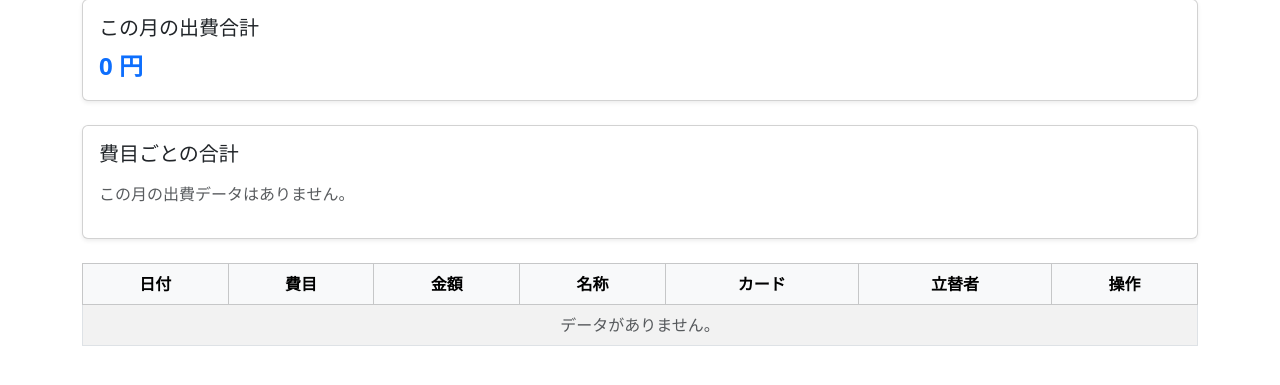
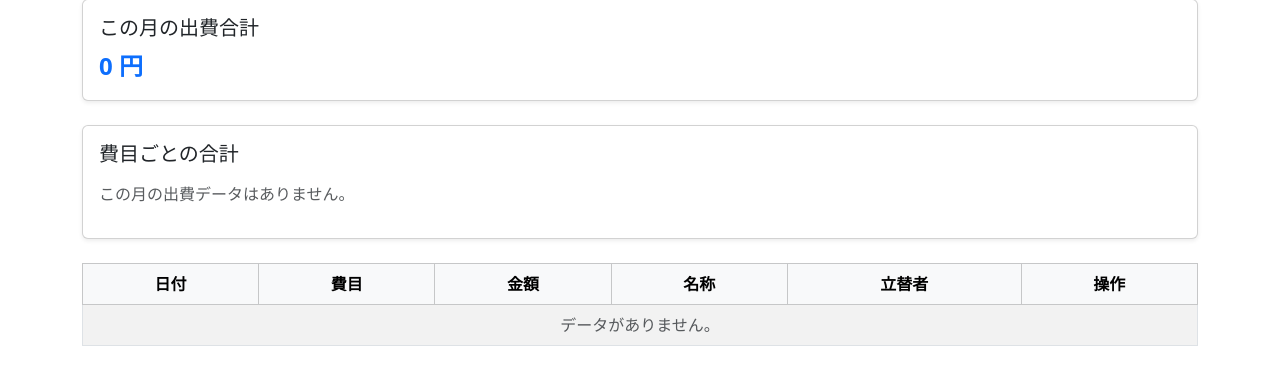
Before and after one commit to Rkawab/CHAproject, a Django app: page /finance/ in a window 1280 px wide. Shown: the part 231-616 px from the top of the page. Run offline with Django 5.2, Linux system fonts and the light colour scheme; the visitor is signed in with stand-in values (Sample User, id 1); data that the repository does not hold is empty.

Commit message:
立替者をunique制約を追加し、カード情報を削除

```diff
--- a/finance/forms.py
+++ b/finance/forms.py
@@ -6,13 +6,12 @@ from django.utils import timezone
 class HouseholdAccountForm(forms.ModelForm):
     class Meta:
         model = HouseholdAccount
-        fields = ['purchase_date', 'amount', 'cost_item', 'description', 'used_shared_card', 'payer']
+        fields = ['purchase_date', 'amount', 'cost_item', 'description', 'payer']
         labels = {
             'purchase_date': '購入日',
             'amount': '金額',
             'cost_item': '費目',
             'description': '名称',
-            'used_shared_card': '共用カード使用',
             'payer': '立替者',
         }
         widgets = {
@@ -23,7 +22,6 @@ class HouseholdAccountForm(forms.ModelForm):
         super().__init__(*args, **kwargs)
         if not self.instance.pk:
             self.fields['purchase_date'].initial = timezone.now().date()
-            self.fields['used_shared_card'].initial = True  # 共用カードをデフォルトでチェック
 
     def save(self, commit=False):
         instance = super().save(commit=False)
--- a/finance/models.py
+++ b/finance/models.py
@@ -10,7 +10,7 @@ class CostItem(models.Model):
         return self.name
 
 class Payer(models.Model):  # 立替者
-    name = models.CharField("立替者名", max_length=10)
+    name = models.CharField("立替者名", max_length=10, unique=True)
 
     class Meta:
         db_table = 'payer'
@@ -23,7 +23,6 @@ class HouseholdAccount(models.Model):  # 家計簿
     amount = models.PositiveIntegerField("金額")  # 正の整数に制限
     cost_item = models.ForeignKey(CostItem, verbose_name="費目", on_delete=models.SET("その他"))
     description = models.CharField("名称", max_length=50)
-    used_shared_card = models.BooleanField("共用カード使用", default=False, blank=True)
     payer = models.ForeignKey(Payer, verbose_name="立替者", null=True, blank=True, on_delete=models.SET_NULL)
 
     class Meta:
--- a/templates/household/list.html
+++ b/templates/household/list.html
@@ -53,7 +53,6 @@
             <p class="mb-1"><strong>費目:</strong> {{ entry.cost_item.name }}</p>
             <p class="mb-1"><strong>金額:</strong> {{ entry.amount|intcomma }} 円</p>
             <p class="mb-1"><strong>名称:</strong> {{ entry.description }}</p>
-            <p class="mb-1"><strong>カード:</strong> {{ entry.used_shared_card|yesno:"✔,✘" }}</p>
             <p class="mb-1"><strong>立替者:</strong> {{ entry.payer.name|default:"-" }}</p>
             <div class="mt-2 d-flex gap-2">
                 <a href="{% url 'household:edit' entry.pk %}" class="btn btn-sm btn-outline-primary">編集</a>
@@ -75,7 +74,6 @@
         <th scope="col">費目</th>
         <th scope="col">金額</th>
         <th scope="col">名称</th>
-        <th scope="col">カード</th>
         <th scope="col">立替者</th>
         <th scope="col">操作</th>
         </tr>
@@ -87,7 +85,6 @@
             <td>{{ entry.cost_item.name }}</td>
             <td class="text-end">\{{ entry.amount|intcomma }}</td>
             <td>{{ entry.description }}</td>
-            <td>{{ entry.used_shared_card|yesno:"✔,✘" }}</td>
             <td>{{ entry.payer.name|default:"-" }}</td>
             <td>
                 <a href="{% url 'household:edit' entry.pk %}" class="btn btn-sm btn-outline-primary">編集</a>
```
